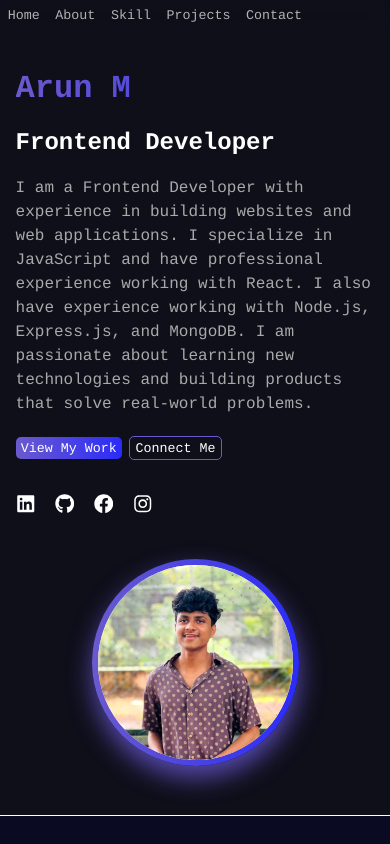
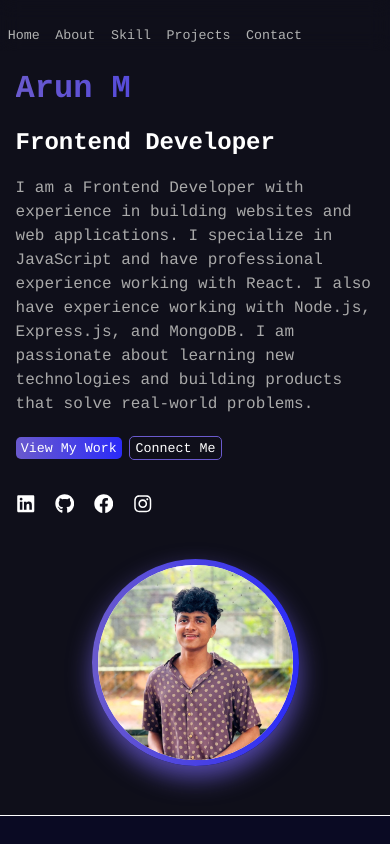
Before and after one commit to Arunitdy/portfolio-2.0, a React (Vite) app in the folder portfolio/: page / in a window 390 px wide. Shown: the top 844 px of the page. Built offline with nearby package versions, Linux system fonts and the light colour scheme.

Commit message:
add padding and alignment adjustments to header for better mobile display

```diff
--- a/portfolio/src/All/Profile.css
+++ b/portfolio/src/All/Profile.css
@@ -247,6 +247,11 @@
 
 @media (max-width: 768px) {
 
+    .header {
+        padding-top: 20px;
+        align-items: center;
+        justify-content: space-between;
+    }
     .header h1 {
         display:none;
     }
```
